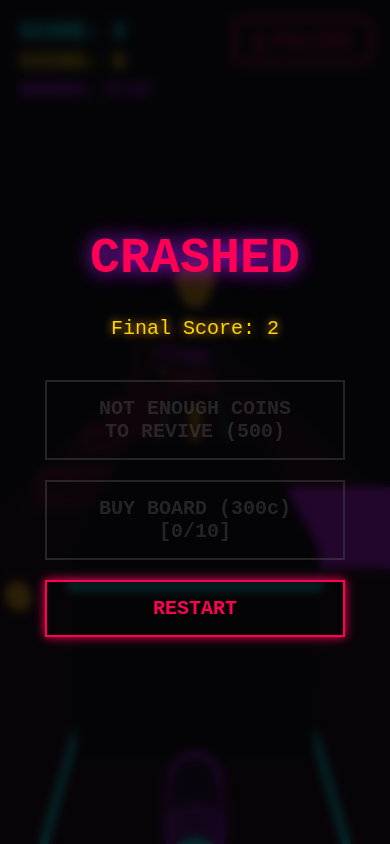
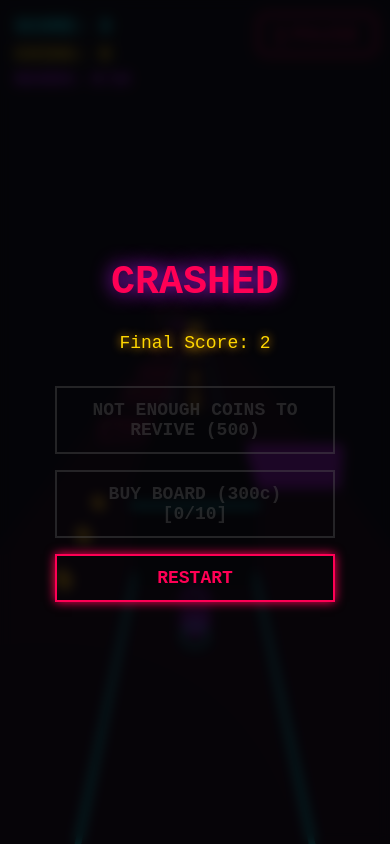
Before and after one commit to arpitpal350/SultanRunner, a plain HTML site: page index.html in a window 390 px wide. Drawn offline with nearby package versions, Linux system fonts and the light colour scheme; animation ran at ten frames a second.

Commit message:
Refactor index.html for mobile optimization
Updated title and adjusted UI styling for mobile compatibility. Modified camera settings for better mobile experience.

```diff
--- a/index.html
+++ b/index.html
@@ -3,7 +3,7 @@
 <head>
     <meta charset="UTF-8">
     <meta name="viewport" content="width=device-width, initial-scale=1.0, user-scalable=no">
-    <title>Neon Aura Surfer - Ultimate</title>
+    <title>Neon Aura Surfer - Mobile Ready</title>
     <style>
         body {
             margin: 0;
@@ -15,38 +15,35 @@
         }
         canvas { display: block; }
 
-        /* --- NEON UI STYLING --- */
         #ui-layer {
             position: absolute; top: 0; left: 0; width: 100%; height: 100%; pointer-events: none;
         }
         .hud-text {
-            font-size: 22px; font-weight: bold; text-shadow: 0 0 10px #00ffff; margin-bottom: 5px;
+            font-size: 20px; font-weight: bold; text-shadow: 0 0 10px #00ffff; margin-bottom: 5px;
         }
-        #hud-top-left { position: absolute; top: 20px; left: 20px; color: #00ffff; }
-        #hud-top-right { position: absolute; top: 20px; right: 20px; text-align: right; }
+        #hud-top-left { position: absolute; top: 15px; left: 15px; color: #00ffff; }
 
         #pause-btn {
-            position: absolute; top: 20px; right: 20px;
+            position: absolute; top: 15px; right: 15px;
             background: transparent; border: 2px solid #ff0055; color: #ff0055;
-            font-size: 24px; padding: 5px 15px; cursor: pointer; pointer-events: auto;
+            font-size: 20px; padding: 6px 14px; cursor: pointer; pointer-events: auto;
             box-shadow: 0 0 10px #ff0055; font-weight: bold; border-radius: 5px;
         }
         #pause-btn:hover { background: #ff0055; color: #000; }
 
-        /* OVERLAY MENU */
         #menu-overlay {
             position: absolute; top: 0; left: 0; width: 100%; height: 100%;
-            background: rgba(5, 5, 8, 0.85); display: none;
+            background: rgba(5, 5, 8, 0.88); display: none;
             flex-direction: column; justify-content: center; align-items: center;
-            pointer-events: auto; backdrop-filter: blur(5px);
+            pointer-events: auto; backdrop-filter: blur(6px);
         }
-        h1 { font-size: 50px; color: #bc13fe; text-shadow: 0 0 20px #bc13fe; margin-bottom: 10px; }
-        p.subtitle { color: #ffd700; font-size: 20px; margin-bottom: 30px; text-shadow: 0 0 10px #ffaa00; }
+        h1 { font-size: 40px; color: #bc13fe; text-shadow: 0 0 20px #bc13fe; margin-bottom: 10px; }
+        p.subtitle { color: #ffd700; font-size: 18px; margin-bottom: 25px; text-shadow: 0 0 10px #ffaa00; }
 
         .menu-btn {
             background: transparent; border: 2px solid #00ffff; color: #00ffff;
-            font-size: 20px; font-family: inherit; padding: 15px 40px; margin: 10px;
-            cursor: pointer; font-weight: bold; width: 300px; text-align: center;
+            font-size: 18px; font-family: inherit; padding: 12px 30px; margin: 8px;
+            cursor: pointer; font-weight: bold; width: 280px; text-align: center;
             box-shadow: 0 0 10px #00ffff; transition: 0.2s;
         }
         .menu-btn:hover { background: #00ffff; color: #000; box-shadow: 0 0 20px #00ffff; }
@@ -58,18 +55,16 @@
 </head>
 <body>
 
-    <!-- UI LAYER -->
     <div id="ui-layer">
         <div id="hud-top-left">
             <div class="hud-text" id="scoreDisplay">SCORE: 0</div>
             <div class="hud-text" id="coinDisplay" style="color: #ffd700; text-shadow: 0 0 10px #ffaa00;">COINS: 0</div>
-            <div class="hud-text" id="boardDisplay" style="color: #bc13fe; text-shadow: 0 0 10px #bc13fe; font-size: 18px;">BOARDS: 0/10</div>
-            <div id="buffDisplay" style="font-size: 16px; color: #ff0055; margin-top: 15px; text-shadow: 0 0 8px #ff0055;"></div>
+            <div class="hud-text" id="boardDisplay" style="color: #bc13fe; text-shadow: 0 0 10px #bc13fe; font-size: 16px;">BOARDS: 0/10</div>
+            <div id="buffDisplay" style="font-size: 14px; color: #ff0055; margin-top: 10px; text-shadow: 0 0 8px #ff0055;"></div>
         </div>
         <button id="pause-btn">|| PAUSE</button>
     </div>
 
-    <!-- MENU SYSTEM -->
     <div id="menu-overlay">
         <h1 id="menu-title">PAUSED</h1>
         <p class="subtitle" id="menu-stats">Coins: 0 | Score: 0</p>
@@ -83,9 +78,6 @@
     <script type="module">
         import * as THREE from 'https://unpkg.com/three@0.157.0/build/three.module.js';
 
-        // ==========================================
-        // 1. CONSTANTS
-        // ==========================================
         const SETTINGS = {
             LANE_WIDTH: 3.5,
             LANE_SWITCH_SPEED: 18,
@@ -105,17 +97,14 @@
             ROLL_DURATION: 0.85
         };
 
-        // ==========================================
-        // 2. BULLETPROOF INPUT MANAGER
-        // ==========================================
         class InputManager {
             constructor() {
                 this.actionQueue = [];
                 this.touchStartX = 0;
                 this.touchStartY = 0;
-                this.minSwipeDistance = 35;
+                this.minSwipeDistance = 30;
                 this.lastTapTime = 0;
-                this.doubleTapWindow = 500; // Half a second for easy double taps!
+                this.doubleTapWindow = 500;
 
                 this.initKeyboard();
                 this.initTouch();
@@ -191,16 +180,11 @@
             }
         }
 
-        // ==========================================
-        // 3. POWER UP & ECONOMY MANAGER
-        // ==========================================
         class PowerUpManager {
             constructor(player) {
                 this.player = player;
-
                 this.coins = parseInt(localStorage.getItem('neonSurfer_coins')) || 0;
                 this.boardStock = parseInt(localStorage.getItem('neonSurfer_boards')) || 0;
-
                 this.score = 0;
                 this.maxBoards = 10;
 
@@ -231,7 +215,7 @@
                     this.activatePowerUp('hoverboard');
                 } else {
                     let buffUi = document.getElementById('buffDisplay');
-                    buffUi.innerHTML = "0 BOARDS IN STOCK! BUY MORE IN PAUSE MENU!";
+                    buffUi.innerHTML = "0 BOARDS! BUY IN PAUSE MENU";
                     setTimeout(() => { buffUi.innerHTML = ""; }, 2000);
                 }
             }
@@ -293,9 +277,6 @@
             }
         }
 
-        // ==========================================
-        // 4. PLAYER
-        // ==========================================
         class Player {
             constructor(scene) {
                 this.scene = scene;
@@ -452,9 +433,6 @@
             }
         }
 
-        // ==========================================
-        // 5. WORLD SPAWNER
-        // ==========================================
         const MAT_FLOOR = new THREE.MeshStandardMaterial({ color: 0x050508, roughness: 0.9 });
         const MAT_LANE_LINE = new THREE.MeshBasicMaterial({ color: 0x00ffff });
         const MAT_HURDLE = new THREE.MeshStandardMaterial({ color: 0xff0055, emissive: 0xff0055, emissiveIntensity: 1, wireframe: true });
@@ -617,9 +595,6 @@
             }
         }
 
-        // ==========================================
-        // 6. COLLISION MANAGER
-        // ==========================================
         class CollisionManager {
             update(player, spawner, powerUps) {
                 let targetGroundY = 0; let hitFatal = false;
@@ -674,9 +649,6 @@
             }
         }
 
-        // ==========================================
-        // 7. MAIN ENGINE & MENU CONTROLLER
-        // ==========================================
         class Game {
             constructor() {
                 window.GAME_STATE = 'PLAYING';
@@ -784,16 +756,35 @@
                 this.scene.fog = new THREE.Fog(0x050508, 40, 140);
                 this.scene.background = new THREE.Color(0x050508);
 
-                this.camera = new THREE.PerspectiveCamera(60, window.innerWidth / window.innerHeight, 0.1, 200);
-                this.camera.position.set(0, 6, 9);
-                this.camera.lookAt(0, 2, -20);
+                const aspect = window.innerWidth / window.innerHeight;
+                // Mobile portrait ke liye wide FOV taaki side lanes screen ke andar rahein
+                const baseFov = aspect < 1 ? 80 : 60;
+                this.camera = new THREE.PerspectiveCamera(baseFov, aspect, 0.1, 200);
 
-                this.renderer = new THREE.WebGLRenderer({ antialias: true });
+                if (aspect < 1) {
+                    this.camera.position.set(0, 8, 12);
+                    this.camera.lookAt(0, 1, -15);
+                } else {
+                    this.camera.position.set(0, 6, 9);
+                    this.camera.lookAt(0, 2, -20);
+                }
+
+                this.renderer = new THREE.WebGLRenderer({ antialias: true, powerPreference: "high-performance" });
                 this.renderer.setSize(window.innerWidth, window.innerHeight);
                 this.renderer.setPixelRatio(Math.min(window.devicePixelRatio, 2));
                 document.body.appendChild(this.renderer.domElement);
+
                 window.addEventListener('resize', () => {
-                    this.camera.aspect = window.innerWidth / window.innerHeight;
+                    const newAspect = window.innerWidth / window.innerHeight;
+                    this.camera.aspect = newAspect;
+                    this.camera.fov = newAspect < 1 ? 80 : 60;
+                    if (newAspect < 1) {
+                        this.camera.position.set(0, 8, 12);
+                        this.camera.lookAt(0, 1, -15);
+                    } else {
+                        this.camera.position.set(0, 6, 9);
+                        this.camera.lookAt(0, 2, -20);
+                    }
                     this.camera.updateProjectionMatrix();
                     this.renderer.setSize(window.innerWidth, window.innerHeight);
                 });
```
